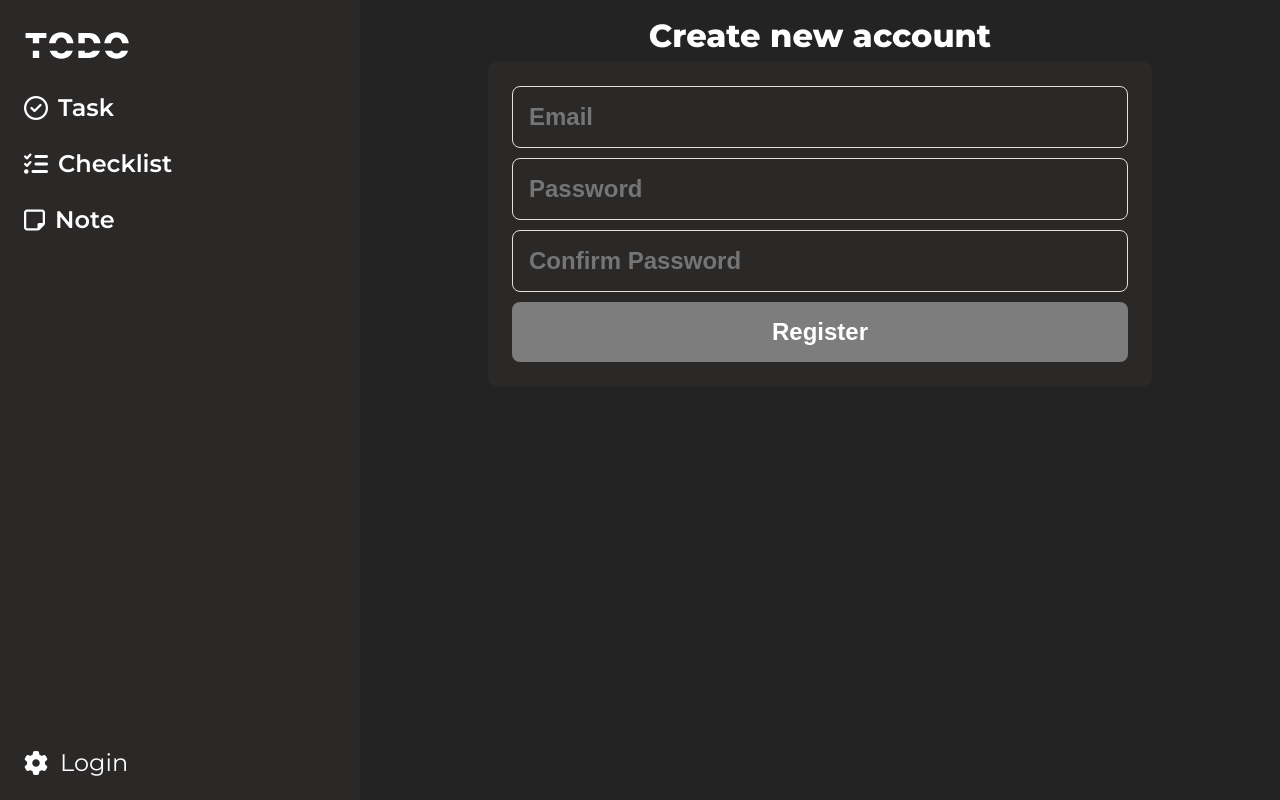
After one commit to pedro092692/todoapp, a Flask app: template templates/security/register_user.html in a window 1280 px wide. The commit adds this page. Run offline with Flask 3, Linux system fonts and the light colour scheme; the template is opened without the code that fills it: most values are stand-ins (such as "Sample title", 1, 10 or a date in 2020); form fields are guessed from the names that the template uses; parts of the project's set-up code (start-up, migrations or seed data) failed here and were passed over.

Commit message:
add flask login and register routes

```diff
--- a/main.py
+++ b/main.py
@@ -24,11 +24,21 @@ app.config['SECURITY_SEND_REGISTER_EMAIL'] = False
 db = DataBase(app)
 db.create_tables()
 
+
 @app.route('/', methods=['GET', 'POST'])
+@login_required
 def home():
     return render_template('index.html')
 
 
+@app.route('/login')
+def login():
+    return render_template('security/login_user.html')
+
+
+@app.route('/register')
+def register():
+    return render_template('security/register_user.html')
 
 
 if __name__ == "__main__":
--- a/static/css/nav.css
+++ b/static/css/nav.css
@@ -61,3 +61,7 @@ nav .nav-content div i, p{
 nav .nav-content div p{
     font-weight: 600;
 }
+
+nav .container a{
+    color: inherit;
+}
--- /dev/null
+++ b/static/css/security/register.css
@@ -0,0 +1,49 @@
+.login-container{
+    flex-grow: 1;
+    padding: 20px 24px;
+    display: flex;
+    gap: 10px;
+    flex-direction: column;
+    align-items: center;
+}
+
+.login-container h2{
+    font-size: 32px;
+    font-weight: 800;
+    color: white;
+}
+
+.login-container .form-container{
+    width: 664px;
+    display: flex;
+    flex-direction: column;
+    gap: 10px;
+    justify-content: center;
+    align-items: center;
+    border-radius: 8px;
+    padding: 24px;
+    background: #2B2828;
+}
+
+.form-container form{
+    width: 100%;
+    display: flex;
+    flex-direction: column;
+    gap: 10px;
+}
+
+.form-container form input{
+    font-size: 24px;
+    font-weight: 600;
+    padding: 16px;
+    border: 1px solid #E1E1E1;
+    border-radius: 8px;
+    background: none;
+    color: white;
+}
+
+.form-container form input[type=submit]{
+    border: none;
+    background: #7D7D7D;
+    cursor: pointer;
+}
--- a/templates/includes/nav.html
+++ b/templates/includes/nav.html
@@ -25,9 +25,16 @@
     </div>
     <div class="container">
         <a href="">
+
             <div>
                 <i class="fa-solid fa-gear"></i>
-                <p>Your account</p>
+                {% if current_user.is_authenticated %}
+                    <p>Your account</p>
+                {% else %}
+                    <a href="{{ url_for('login') }}">
+                        Login
+                    </a>
+                {% endif %}
             </div>
         </a>
     </div>
--- /dev/null
+++ b/templates/security/register_user.html
@@ -0,0 +1,25 @@
+{% extends 'base.html' %}
+
+<!--css-->
+{% block css %}
+    <link rel="stylesheet" href="{{ url_for('static', filename='css/security/register.css') }}">
+{% endblock %}
+
+{% block title %}
+Login
+{% endblock %}
+
+{% block content %}
+    <div class="login-container">
+        <h2>Create new account</h2>
+        <div class="form-container">
+            <form action="" method="POST">
+                {{ register_user_form.csrf_token }}
+                {{ register_user_form.email(placeholder='Email') }}
+                {{ register_user_form.password(placeholder='Password') }}
+                {{ register_user_form.password_confirm(placeholder='Confirm Password') }}
+                {{ register_user_form.submit(value='Register') }}
+            </form>
+        </div>
+    </div>
+{% endblock %}
```
Also changed, not shown: static/css/security/login.css (added, +26 -0 lines), templates/security/login_user.html (renamed from templates/security/login.html, +5 -2 lines).
